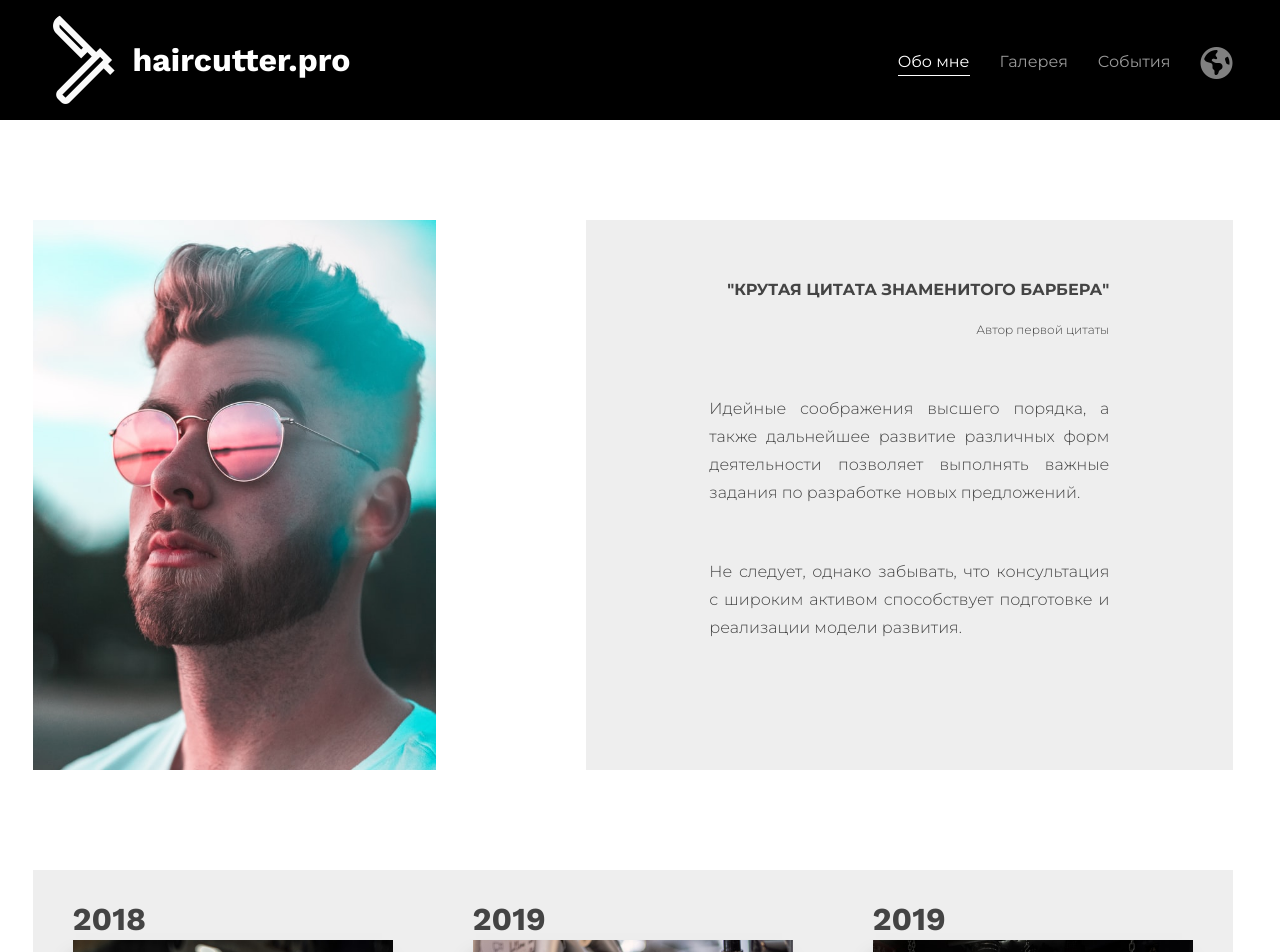
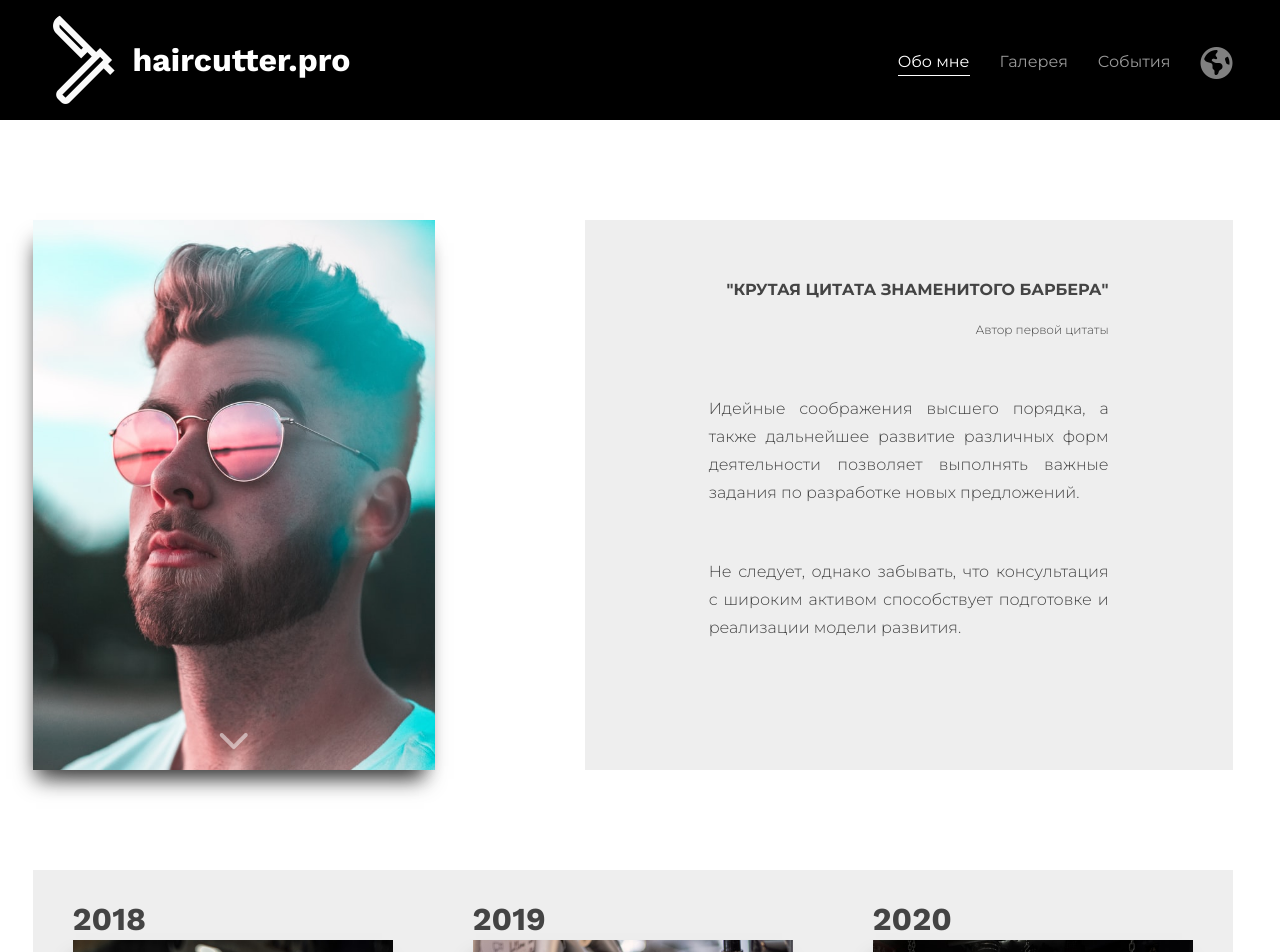
Before and after one commit to leonid-belikov/haircutter.pro, a Vue app: page / in a window 1280 px wide. Shown: the top 952 px of the page. Built offline with nearby package versions, Linux system fonts and the light colour scheme.

Commit message:
Добавить ссылки на соцсети в футер и на главную страницу

```diff
--- a/src/components/PageFooter.vue
+++ b/src/components/PageFooter.vue
@@ -2,15 +2,18 @@
   <div class="page-footer">
     <div class="container">
       <nav-menu prop-class="footer"/>
+      <socnets/>
     </div>
   </div>
 </template>
 
 <script>
 import NavMenu from "@/components/common/NavMenu";
+import Socnets from "@/components/common/Socnets";
+
 export default {
 name: "PageFooter",
-  components: {NavMenu}
+  components: {Socnets, NavMenu},
 }
 </script>
 
@@ -21,4 +24,8 @@ name: "PageFooter",
   color: #fff;
   display: flex;
 }
+
+.container {
+  justify-content: space-between;
+}
 </style>
--- a/src/components/aboutPage/aboutPage.vue
+++ b/src/components/aboutPage/aboutPage.vue
@@ -4,6 +4,10 @@
     <section class="personal-info">
       <div class="avatar">
         <img src="/img/avatar.jpg" alt="">
+        <div class="socnets-box">
+          <socnets/>
+        </div>
+        <i class="fa fa-2x fa-chevron-down"></i>
       </div>
       <div class="about">
         <p class="page-quote">"{{this.$t("about-quote")}}"</p>
@@ -35,9 +39,11 @@
 
 <script>
   import {checkBodyWidth} from "@/utils/helpers";
+  import Socnets from "@/components/common/Socnets";
 
   export default {
     name: "homePage",
+    components: {Socnets},
     computed: {
       steps() {
         return [
@@ -58,7 +64,7 @@
           {
             id: 3,
             imgSrc: '/img/step3.jpg',
-            year: this.$t("timeline.step2.year"),
+            year: this.$t("timeline.step3.year"),
             title: this.$t("timeline.step3.title"),
             text: this.$t("timeline.step3.text"),
           },
@@ -83,11 +89,46 @@
 }
 
 .avatar {
+  position: relative;
   display: flex;
+  box-shadow: 4px 16px 20px -20px #444, -4px 16px 20px -7px #444;
+  overflow: hidden;
 }
 
 .avatar img {
   height: 550px;
+}
+
+.socnets-box {
+  position: absolute;
+  bottom: -70px;
+  left: 0;
+  width: 100%;
+  height: 70px;
+  background-color: rgba(255, 255, 255, 0.5);
+  display: flex;
+  justify-content: center;
+  align-items: center;
+  transition: 200ms;
+}
+
+.avatar:hover .socnets-box {
+  bottom: 0;
+}
+
+.avatar i {
+  position: absolute;
+  bottom: 0;
+  left: 50%;
+  transform: translateX(-50%);
+  color: #fff;
+  margin-bottom: 15px;
+  opacity: 0.5;
+  transition: 100ms;
+}
+
+.avatar:hover i {
+  opacity: 0;
 }
 
 .about {
--- /dev/null
+++ b/src/components/common/Socnets.vue
@@ -0,0 +1,40 @@
+<template>
+  <div class="socnets">
+    <a v-for="net in socnets"
+       :key="net.url"
+       class="socnet"
+       :href="net.url"
+       target="_blank"
+       rel="noopener noreferrer">
+      <component :is="net.icon"/>
+    </a>
+  </div>
+</template>
+
+<script>
+export default {
+  name: "Socnets",
+  data() {
+    return {
+      socnets: this.$store.getters.socnets,
+    }
+  }
+}
+</script>
+
+<style scoped>
+
+.socnets {
+  display: flex;
+  align-items: center;
+}
+
+.socnet {
+  display: block;
+}
+
+.socnet:not(:last-child) {
+  margin-right: 30px;
+}
+
+</style>
--- /dev/null
+++ b/src/components/svg/LogoIG.vue
@@ -0,0 +1,38 @@
+<template>
+  <div class="logo-wrap">
+    <svg x="0px" y="0px" width="169.063px" height="169.063px" viewBox="0 0 169.063 169.063">
+      <g>
+        <path d="M122.406,0H46.654C20.929,0,0,20.93,0,46.655v75.752c0,25.726,20.929,46.655,46.654,46.655h75.752
+          c25.727,0,46.656-20.93,46.656-46.655V46.655C169.063,20.93,148.133,0,122.406,0z M154.063,122.407
+          c0,17.455-14.201,31.655-31.656,31.655H46.654C29.2,154.063,15,139.862,15,122.407V46.655C15,29.201,29.2,15,46.654,15h75.752
+          c17.455,0,31.656,14.201,31.656,31.655V122.407z"/>
+        <path d="M84.531,40.97c-24.021,0-43.563,19.542-43.563,43.563c0,24.02,19.542,43.561,43.563,43.561s43.563-19.541,43.563-43.561
+          C128.094,60.512,108.552,40.97,84.531,40.97z M84.531,113.093c-15.749,0-28.563-12.812-28.563-28.561
+          c0-15.75,12.813-28.563,28.563-28.563s28.563,12.813,28.563,28.563C113.094,100.281,100.28,113.093,84.531,113.093z"/>
+        <path d="M129.921,28.251c-2.89,0-5.729,1.17-7.77,3.22c-2.051,2.04-3.23,4.88-3.23,7.78c0,2.891,1.18,5.73,3.23,7.78
+          c2.04,2.04,4.88,3.22,7.77,3.22c2.9,0,5.73-1.18,7.78-3.22c2.05-2.05,3.22-4.89,3.22-7.78c0-2.9-1.17-5.74-3.22-7.78
+          C135.661,29.421,132.821,28.251,129.921,28.251z"/>
+      </g>
+    </svg>
+  </div>
+</template>
+
+<script>
+export default {
+  name: "LogoIG"
+}
+</script>
+
+<style scoped>
+
+.logo-wrap {
+  width: 24px;
+  height: 24px;
+}
+
+svg {
+  height: 100%;
+  width: 100%;
+}
+
+</style>
--- /dev/null
+++ b/src/components/svg/LogoTT.vue
@@ -0,0 +1,29 @@
+<template>
+  <div class="logo-wrap">
+    <svg id="Capa_1" enable-background="new 0 0 512 512" height="512" viewBox="0 0 512 512" width="512" xmlns="http://www.w3.org/2000/svg">
+      <g>
+        <path d="m480.32 128.39c-29.22 0-56.18-9.68-77.83-26.01-24.83-18.72-42.67-46.18-48.97-77.83-1.56-7.82-2.4-15.89-2.48-24.16h-83.47v228.08l-.1 124.93c0 33.4-21.75 61.72-51.9 71.68-8.75 2.89-18.2 4.26-28.04 3.72-12.56-.69-24.33-4.48-34.56-10.6-21.77-13.02-36.53-36.64-36.93-63.66-.63-42.23 33.51-76.66 75.71-76.66 8.33 0 16.33 1.36 23.82 3.83v-62.34-22.41c-7.9-1.17-15.94-1.78-24.07-1.78-46.19 0-89.39 19.2-120.27 53.79-23.34 26.14-37.34 59.49-39.5 94.46-2.83 45.94 13.98 89.61 46.58 121.83 4.79 4.73 9.82 9.12 15.08 13.17 27.95 21.51 62.12 33.17 98.11 33.17 8.13 0 16.17-.6 24.07-1.77 33.62-4.98 64.64-20.37 89.12-44.57 30.08-29.73 46.7-69.2 46.88-111.21l-.43-186.56c14.35 11.07 30.04 20.23 46.88 27.34 26.19 11.05 53.96 16.65 82.54 16.64v-60.61-22.49c.02.02-.22.02-.24.02z"/>
+      </g>
+    </svg>
+  </div>
+</template>
+
+<script>
+export default {
+  name: "LogoTT"
+}
+</script>
+
+<style scoped>
+
+.logo-wrap {
+  width: 24px;
+  height: 24px;
+}
+
+svg {
+  height: 100%;
+  width: 100%;
+}
+
+</style>
--- /dev/null
+++ b/src/components/svg/LogoVK.vue
@@ -0,0 +1,71 @@
+<template>
+  <div class="logo-wrap">
+    <svg x="0px" y="0px" width="548.358px" height="548.358px" viewBox="0 0 548.358 548.358">
+      <g>
+        <path d="M545.451,400.298c-0.664-1.431-1.283-2.618-1.858-3.569c-9.514-17.135-27.695-38.167-54.532-63.102l-0.567-0.571
+          l-0.284-0.28l-0.287-0.287h-0.288c-12.18-11.611-19.893-19.418-23.123-23.415c-5.91-7.614-7.234-15.321-4.004-23.13
+          c2.282-5.9,10.854-18.36,25.696-37.397c7.807-10.089,13.99-18.175,18.556-24.267c32.931-43.78,47.208-71.756,42.828-83.939
+          l-1.701-2.847c-1.143-1.714-4.093-3.282-8.846-4.712c-4.764-1.427-10.853-1.663-18.278-0.712l-82.224,0.568
+          c-1.332-0.472-3.234-0.428-5.712,0.144c-2.475,0.572-3.713,0.859-3.713,0.859l-1.431,0.715l-1.136,0.859
+          c-0.952,0.568-1.999,1.567-3.142,2.995c-1.137,1.423-2.088,3.093-2.848,4.996c-8.952,23.031-19.13,44.444-30.553,64.238
+          c-7.043,11.803-13.511,22.032-19.418,30.693c-5.899,8.658-10.848,15.037-14.842,19.126c-4,4.093-7.61,7.372-10.852,9.849
+          c-3.237,2.478-5.708,3.525-7.419,3.142c-1.715-0.383-3.33-0.763-4.859-1.143c-2.663-1.714-4.805-4.045-6.42-6.995
+          c-1.622-2.95-2.714-6.663-3.285-11.136c-0.568-4.476-0.904-8.326-1-11.563c-0.089-3.233-0.048-7.806,0.145-13.706
+          c0.198-5.903,0.287-9.897,0.287-11.991c0-7.234,0.141-15.085,0.424-23.555c0.288-8.47,0.521-15.181,0.716-20.125
+          c0.194-4.949,0.284-10.185,0.284-15.705s-0.336-9.849-1-12.991c-0.656-3.138-1.663-6.184-2.99-9.137
+          c-1.335-2.95-3.289-5.232-5.853-6.852c-2.569-1.618-5.763-2.902-9.564-3.856c-10.089-2.283-22.936-3.518-38.547-3.71
+          c-35.401-0.38-58.148,1.906-68.236,6.855c-3.997,2.091-7.614,4.948-10.848,8.562c-3.427,4.189-3.905,6.475-1.431,6.851
+          c11.422,1.711,19.508,5.804,24.267,12.275l1.715,3.429c1.334,2.474,2.666,6.854,3.999,13.134c1.331,6.28,2.19,13.227,2.568,20.837
+          c0.95,13.897,0.95,25.793,0,35.689c-0.953,9.9-1.853,17.607-2.712,23.127c-0.859,5.52-2.143,9.993-3.855,13.418
+          c-1.715,3.426-2.856,5.52-3.428,6.28c-0.571,0.76-1.047,1.239-1.425,1.427c-2.474,0.948-5.047,1.431-7.71,1.431
+          c-2.667,0-5.901-1.334-9.707-4c-3.805-2.666-7.754-6.328-11.847-10.992c-4.093-4.665-8.709-11.184-13.85-19.558
+          c-5.137-8.374-10.467-18.271-15.987-29.691l-4.567-8.282c-2.855-5.328-6.755-13.086-11.704-23.267
+          c-4.952-10.185-9.329-20.037-13.134-29.554c-1.521-3.997-3.806-7.04-6.851-9.134l-1.429-0.859c-0.95-0.76-2.475-1.567-4.567-2.427
+          c-2.095-0.859-4.281-1.475-6.567-1.854l-78.229,0.568c-7.994,0-13.418,1.811-16.274,5.428l-1.143,1.711
+          C0.288,140.146,0,141.668,0,143.763c0,2.094,0.571,4.664,1.714,7.707c11.42,26.84,23.839,52.725,37.257,77.659
+          c13.418,24.934,25.078,45.019,34.973,60.237c9.897,15.229,19.985,29.602,30.264,43.112c10.279,13.515,17.083,22.176,20.412,25.981
+          c3.333,3.812,5.951,6.662,7.854,8.565l7.139,6.851c4.568,4.569,11.276,10.041,20.127,16.416
+          c8.853,6.379,18.654,12.659,29.408,18.85c10.756,6.181,23.269,11.225,37.546,15.126c14.275,3.905,28.169,5.472,41.684,4.716h32.834
+          c6.659-0.575,11.704-2.669,15.133-6.283l1.136-1.431c0.764-1.136,1.479-2.901,2.139-5.276c0.668-2.379,1-5,1-7.851
+          c-0.195-8.183,0.428-15.558,1.852-22.124c1.423-6.564,3.045-11.513,4.859-14.846c1.813-3.33,3.859-6.14,6.136-8.418
+          c2.282-2.283,3.908-3.666,4.862-4.142c0.948-0.479,1.705-0.804,2.276-0.999c4.568-1.522,9.944-0.048,16.136,4.429
+          c6.187,4.473,11.99,9.996,17.418,16.56c5.425,6.57,11.943,13.941,19.555,22.124c7.617,8.186,14.277,14.271,19.985,18.274
+          l5.708,3.426c3.812,2.286,8.761,4.38,14.853,6.283c6.081,1.902,11.409,2.378,15.984,1.427l73.087-1.14
+          c7.229,0,12.854-1.197,16.844-3.572c3.998-2.379,6.373-5,7.139-7.851c0.764-2.854,0.805-6.092,0.145-9.712
+          C546.782,404.25,546.115,401.725,545.451,400.298z"/>
+      </g>
+    </svg>
+  </div>
+</template>
+
+<script>
+export default {
+  name: "LogoVK",
+  props: {
+    active: {
+      type: Boolean,
+      default: false,
+    }
+  },
+  computed: {
+    style() {
+      if (this.active) return 'fill: #fff'
+      return 'fill: #999'
+    }
+  }
+}
+</script>
+
+<style scoped>
+
+.logo-wrap {
+  width: 34px;
+  height: 34px;
+}
+
+svg {
+  height: 100%;
+  width: 100%;
+}
+
+</style>
--- a/src/store/index.js
+++ b/src/store/index.js
@@ -1,12 +1,28 @@
 import Vue from 'vue'
 import Vuex from 'vuex'
+import LogoVK from "@/components/svg/LogoVK";
+import LogoIG from "@/components/svg/LogoIG";
+import LogoTT from "@/components/svg/LogoTT";
 
 Vue.use(Vuex)
 export default new Vuex.Store({
   state: {
-    text: 'Жопа'
+    socnets: {
+      vk: {
+        icon: LogoVK,
+        url: 'https://vk.com/haircutterpro',
+      },
+      ig: {
+        icon: LogoIG,
+        url: 'https://www.instagram.com/haircutter.pro',
+      },
+      tt: {
+        icon: LogoTT,
+        url: 'https://www.tiktok.com/@haircutterpro',
+      },
+    }
   },
   getters: {
-    text: s => s.text
+    socnets: s => s.socnets
   },
 })
--- a/src/style.css
+++ b/src/style.css
@@ -43,3 +43,11 @@ section {
 .text-muted {
     color: #888;
 }
+
+.logo-wrap path {
+    fill: #999;
+}
+
+.logo-wrap:hover path {
+    fill: #fff;
+}
```
Also changed, not shown: src/assets/logo.png (deleted).
